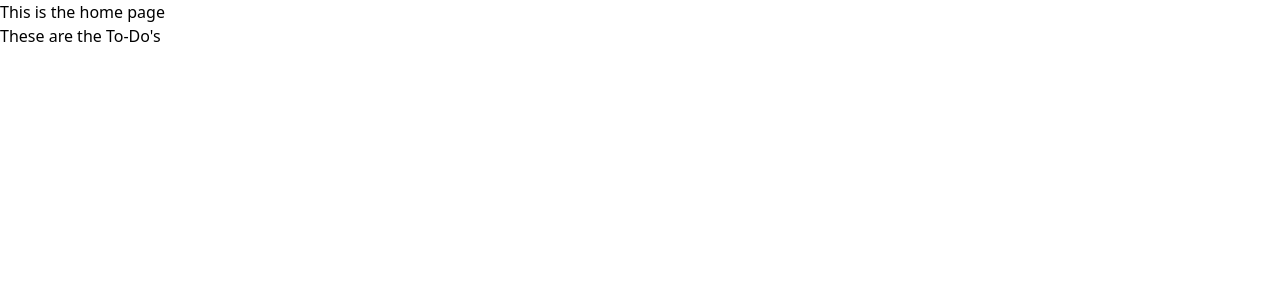
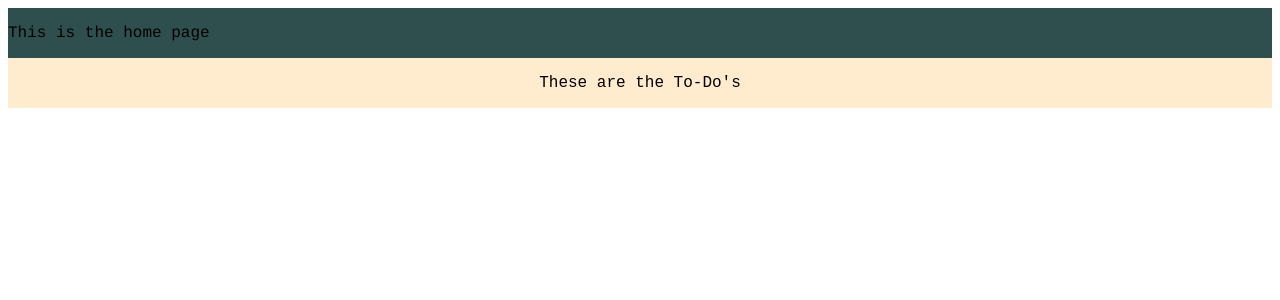
Before and after one commit to nichole-o/react-to-do-app, a React (Create React App) app in the folder to-do/: page / in a window 1280 px wide. Shown: the top 300 px of the page. Built offline with nearby package versions, Linux system fonts and the light colour scheme.

Commit message:
uninstalled tailwind

```diff
--- a/to-do/craco.config.js
+++ /dev/null
@@ -1,11 +0,0 @@
-// craco.config.js
-module.exports = {
-    style: {
-      postcss: {
-        plugins: [
-          require('tailwindcss'),
-          require('autoprefixer'),
-        ],
-      },
-    },
-  }
--- /dev/null
+++ b/to-do/src/App.css
@@ -0,0 +1,38 @@
+.App {
+  text-align: center;
+}
+
+.App-logo {
+  height: 40vmin;
+  pointer-events: none;
+}
+
+@media (prefers-reduced-motion: no-preference) {
+  .App-logo {
+    animation: App-logo-spin infinite 20s linear;
+  }
+}
+
+.App-header {
+  background-color: #282c34;
+  min-height: 100vh;
+  display: flex;
+  flex-direction: column;
+  align-items: center;
+  justify-content: center;
+  font-size: calc(10px + 2vmin);
+  color: white;
+}
+
+.App-link {
+  color: #61dafb;
+}
+
+@keyframes App-logo-spin {
+  from {
+    transform: rotate(0deg);
+  }
+  to {
+    transform: rotate(360deg);
+  }
+}
--- a/to-do/src/components/pages/ToDo.js
+++ b/to-do/src/components/pages/ToDo.js
@@ -2,7 +2,7 @@
 
 const ToDo = () => {
     return (
-        <div className="w-64 h-3 bg-gradient-to-br from-fuchsia-500 to-purple-600">
+        <div className="todo">
             <p>These are the To-Do's</p>
         </div>
     );
--- a/to-do/src/index.css
+++ b/to-do/src/index.css
@@ -1,4 +1,12 @@
-/* ./src/index.css */
-@tailwind base;
-@tailwind components;
-@tailwind utilities;
+.home {
+  display: flex;
+  background-color:darkslategray;
+  font-family: Courier, monospace;
+}
+
+.todo {
+  display: flex;
+  justify-content: center;
+  font-family: Courier New, monospace;
+  background-color: blanchedalmond;
+}
--- a/to-do/tailwind.config.js
+++ /dev/null
@@ -1,11 +0,0 @@
-module.exports = {
-  purge: ['./src/**/*.{js,jsx,ts,tsx}', './public/index.html'],
-  darkMode: false, // or 'media' or 'class'
-  theme: {
-    extend: {},
-  },
-  variants: {
-    extend: {},
-  },
-  plugins: [],
-}
```
Also changed, not shown: to-do/package.json (+4 -7 lines), 1 other file (tests, documents, lock files or other folders).
